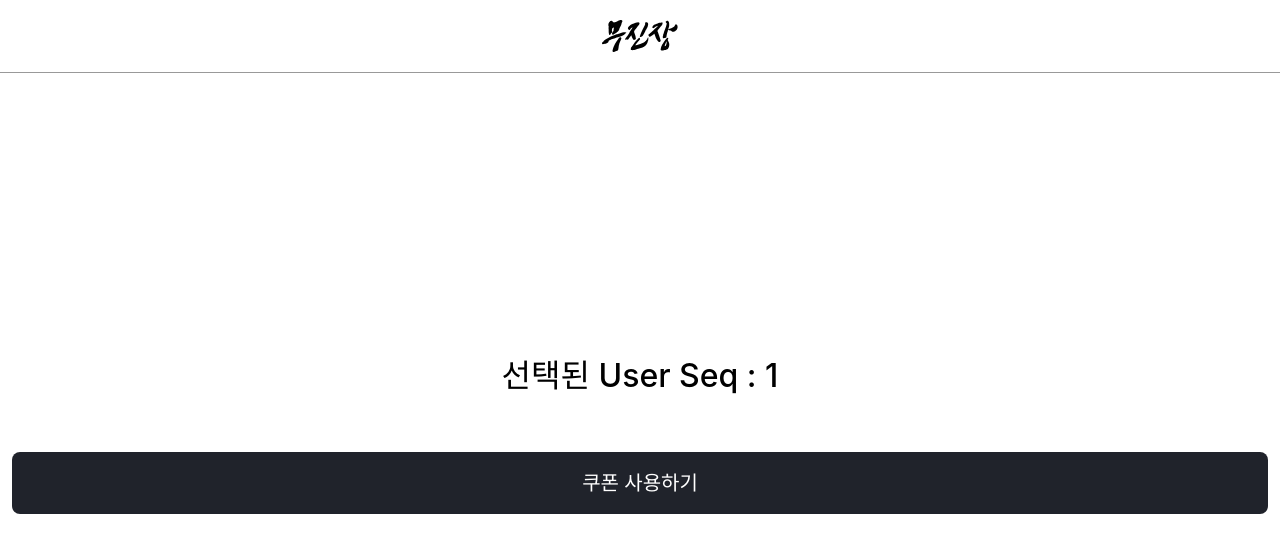
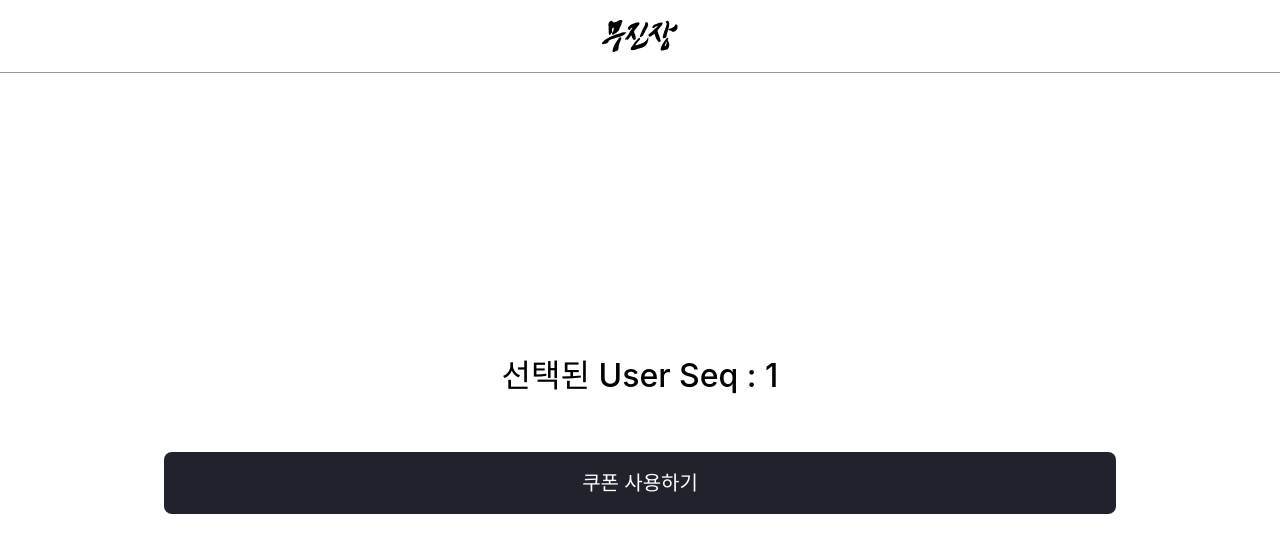
Before and after one commit to mujinjang-team/mujinjang-front, a React (Create React App) app: page /user/1 in a window 1280 px wide. Shown: the top 552 px of the page. Built offline with nearby package versions, Linux system fonts and the light colour scheme.

Commit message:
style: 공통 레이아웃을 개선해 viewport에 관계 없이 원활하게 이용할 수 있도록 가독성을 개선한다

```diff
--- a/src/components/layout/Layout.styles.ts
+++ b/src/components/layout/Layout.styles.ts
@@ -16,5 +16,7 @@ export const ContainerWrapper = styled.div`
 	flex-direction: column;
 	width: 100%;
 	height: 100%;
-	padding-top: 74px;
+	max-width: 1000px;
+	padding: 74px 12px 0 12px;
+	margin: 0 auto;
 `
```
